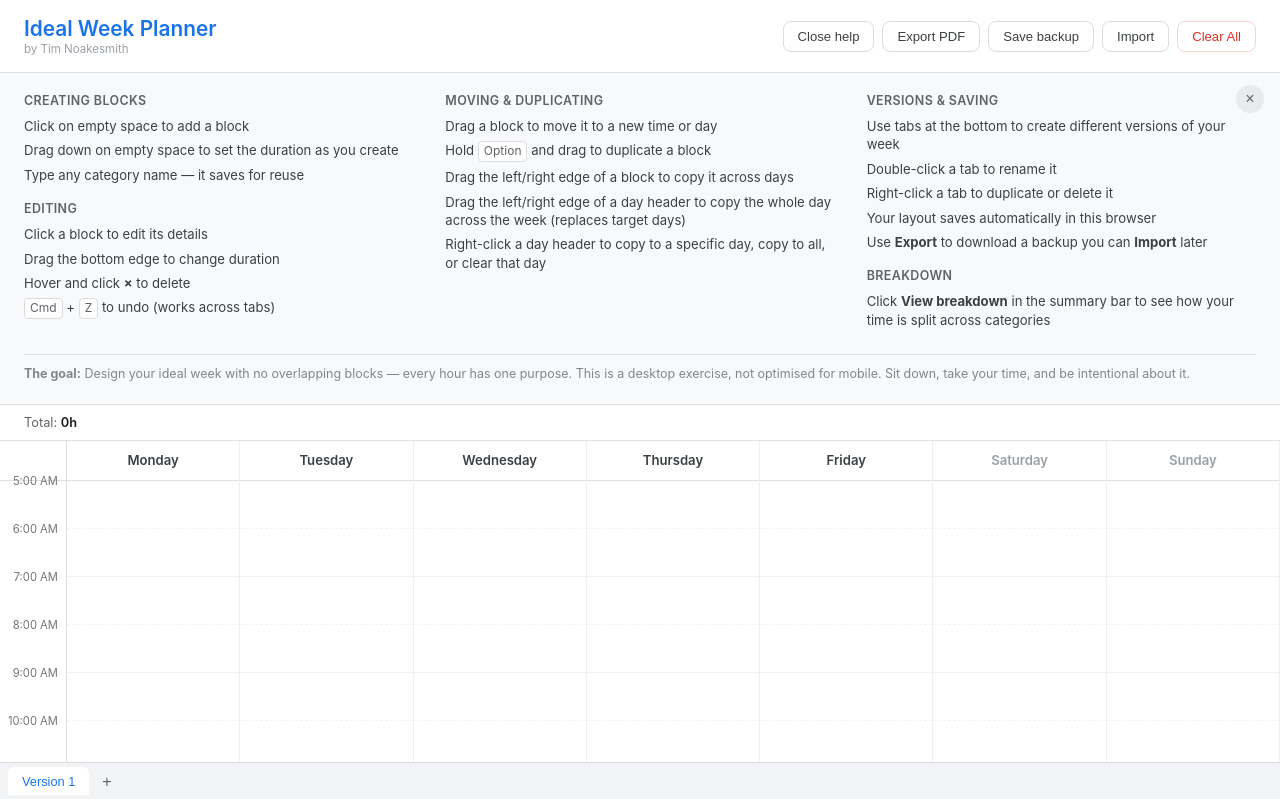
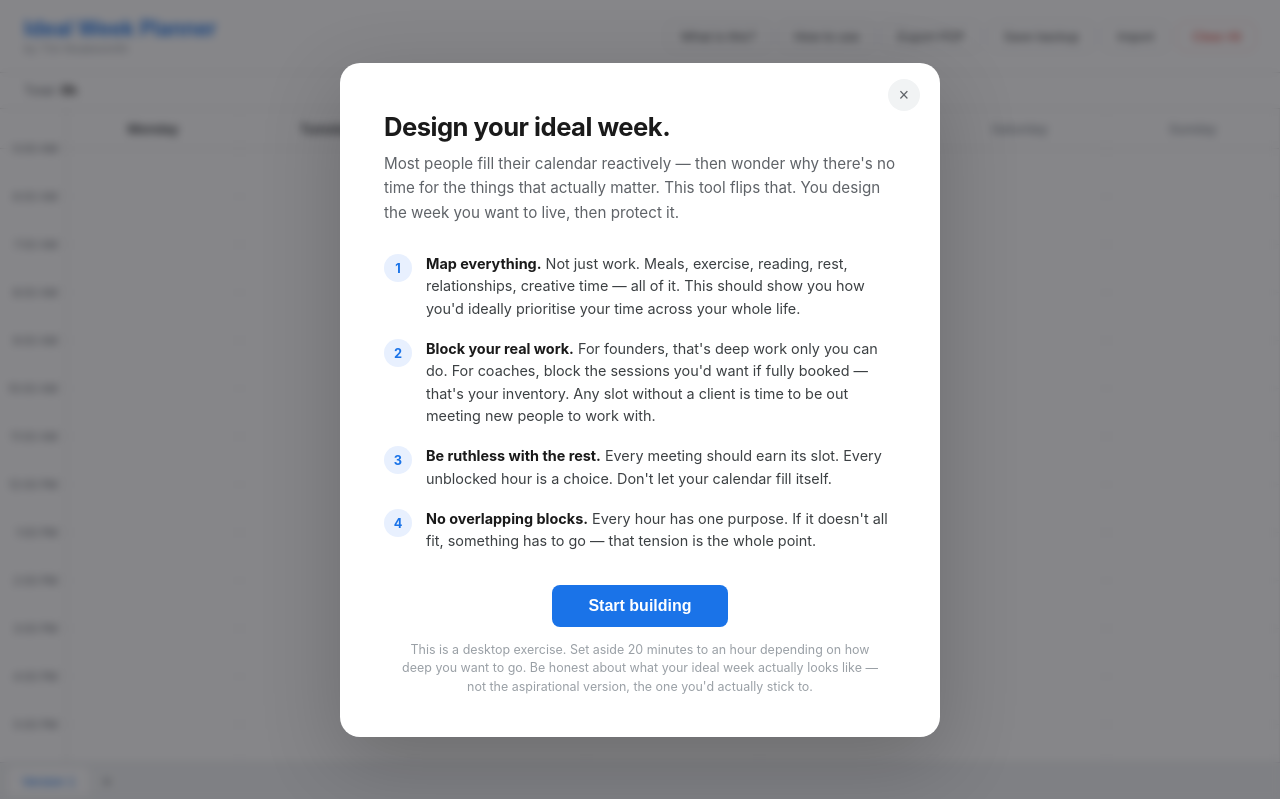
Before and after one commit to Noakesmith/ideal-week, a plain HTML site: page index.html in a window 1280 px wide. Shown: the top 799 px of the page. Drawn offline with Linux system fonts and the light colour scheme.

Commit message:
feat: welcome overlay with tool framing for first-time visitors
- Welcome modal explains the purpose: design your ideal week intentionally
- Shows automatically on first visit, then accessible via "What is this?" button
- Copy targeted at founders and coaches
- Overlap detection, export nudge, onboarding all included

Co-Authored-By: Claude Opus 4.6 (1M context) <noreply@anthropic.com>

```diff
--- a/index.html
+++ b/index.html
@@ -174,6 +174,25 @@
   .tab-menu-item.danger { color: #d93025; }
   body { padding-bottom: 42px; }
 
+  /* Welcome / about overlay */
+  .welcome-overlay { display: none; position: fixed; inset: 0; background: rgba(15,15,20,0.5); backdrop-filter: blur(4px); z-index: 200; justify-content: center; align-items: center; animation: fadeIn 0.2s ease; }
+  .welcome-overlay.active { display: flex; }
+  .welcome-modal { background: #fff; border-radius: 20px; width: 600px; max-width: 92vw; max-height: 90vh; overflow-y: auto; box-shadow: 0 24px 80px rgba(0,0,0,0.2); animation: slideUp 0.25s ease; position: relative; }
+  .welcome-close { position: absolute; top: 16px; right: 20px; background: #f1f3f4; border: none; width: 32px; height: 32px; border-radius: 50%; font-size: 1.1rem; color: #5f6368; cursor: pointer; display: flex; align-items: center; justify-content: center; z-index: 1; }
+  .welcome-close:hover { background: #e8eaed; color: #1a1a1a; }
+  .welcome-inner { padding: 48px 44px 40px; }
+  .welcome-inner h2 { font-size: 1.6rem; font-weight: 700; color: #1a1a1a; letter-spacing: -0.02em; margin-bottom: 10px; }
+  .welcome-inner .tagline { font-size: 0.95rem; color: #5f6368; margin-bottom: 28px; line-height: 1.6; }
+  .welcome-points { display: flex; flex-direction: column; gap: 18px; margin-bottom: 32px; }
+  .welcome-point { display: flex; gap: 14px; align-items: flex-start; }
+  .welcome-point .wp-num { width: 28px; height: 28px; background: #e8f0fe; color: #1a73e8; border-radius: 50%; display: flex; align-items: center; justify-content: center; font-size: 0.8rem; font-weight: 700; flex-shrink: 0; margin-top: 1px; }
+  .welcome-point .wp-text { font-size: 0.9rem; color: #3c4043; line-height: 1.55; }
+  .welcome-point .wp-text strong { color: #1a1a1a; }
+  .welcome-footer { text-align: center; }
+  .welcome-cta { padding: 12px 36px; background: #1a73e8; color: #fff; border: none; border-radius: 8px; font-size: 1rem; font-weight: 600; cursor: pointer; }
+  .welcome-cta:hover { background: #1557b0; }
+  .welcome-sub { font-size: 0.78rem; color: #9aa0a6; margin-top: 14px; line-height: 1.5; max-width: 480px; margin-left: auto; margin-right: auto; }
+
   /* Help panel */
   .help-btn { padding: 7px 14px; border: 1px solid #dadce0; background: #fff; color: #3c4043; border-radius: 8px; cursor: pointer; font-size: 0.82rem; font-weight: 500; }
   .help-btn:hover { background: #f1f3f4; }
@@ -193,9 +212,42 @@
 </head>
 <body>
 
+<div class="welcome-overlay" id="welcome-overlay" onclick="if(event.target===this)closeWelcome()">
+  <div class="welcome-modal">
+    <button class="welcome-close" onclick="closeWelcome()">&times;</button>
+    <div class="welcome-inner">
+      <h2>Design your ideal week.</h2>
+      <p class="tagline">Most people fill their calendar reactively — then wonder why there's no time for the things that actually matter. This tool flips that. You design the week you want to live, then protect it.</p>
+      <div class="welcome-points">
+        <div class="welcome-point">
+          <span class="wp-num">1</span>
+          <div class="wp-text"><strong>Map everything.</strong> Not just work. Meals, exercise, reading, rest, relationships, creative time — all of it. This should show you how you'd ideally prioritise your time across your whole life.</div>
+        </div>
+        <div class="welcome-point">
+          <span class="wp-num">2</span>
+          <div class="wp-text"><strong>Block your real work.</strong> For founders, that's deep work only you can do. For coaches, block the sessions you'd want if fully booked — that's your inventory. Any slot without a client is time to be out meeting new people to work with.</div>
+        </div>
+        <div class="welcome-point">
+          <span class="wp-num">3</span>
+          <div class="wp-text"><strong>Be ruthless with the rest.</strong> Every meeting should earn its slot. Every unblocked hour is a choice. Don't let your calendar fill itself.</div>
+        </div>
+        <div class="welcome-point">
+          <span class="wp-num">4</span>
+          <div class="wp-text"><strong>No overlapping blocks.</strong> Every hour has one purpose. If it doesn't all fit, something has to go — that tension is the whole point.</div>
+        </div>
+      </div>
+      <div class="welcome-footer">
+        <button class="welcome-cta" onclick="closeWelcome()">Start building</button>
+        <p class="welcome-sub">This is a desktop exercise. Set aside 20 minutes to an hour depending on how deep you want to go. Be honest about what your ideal week actually looks like — not the aspirational version, the one you'd actually stick to.</p>
+      </div>
+    </div>
+  </div>
+</div>
+
 <div class="header">
   <div><h1>Ideal Week Planner</h1><div class="byline">by <a href="https://timnoakesmith.com" target="_blank">Tim Noakesmith</a></div></div>
   <div class="header-actions">
+    <button class="help-btn" onclick="openWelcome()">What is this?</button>
     <button class="help-btn" id="help-toggle-btn" onclick="toggleHelp()">How to use</button>
     <button onclick="exportPDF()">Export PDF</button>
     <button onclick="exportJSON()">Save backup</button>
@@ -1532,6 +1584,14 @@ document.addEventListener('click', (e) => {
   if (!e.target.closest('.day-ctx')) closeDayCtx();
 });
 
+function openWelcome() {
+  document.getElementById('welcome-overlay').classList.add('active');
+}
+
+function closeWelcome() {
+  document.getElementById('welcome-overlay').classList.remove('active');
+}
+
 function toggleHelp() {
   const panel = document.getElementById('help-panel');
   panel.classList.toggle('open');
@@ -1539,7 +1599,7 @@ function toggleHelp() {
 }
 
 document.addEventListener('keydown', (e) => {
-  if (e.key === 'Escape') { closeModal(); closeBreakdown(); }
+  if (e.key === 'Escape') { closeModal(); closeBreakdown(); closeWelcome(); }
   if (e.key === 'Enter' && document.getElementById('modal').classList.contains('active') && document.activeElement !== catInput) saveBlock();
   if (e.key === 'z' && (e.metaKey || e.ctrlKey) && !e.shiftKey) {
     e.preventDefault();
@@ -1563,10 +1623,10 @@ function dismissNudge() {
 
 checkNudge();
 
-// First visit: auto-open help
+// First visit: show welcome overlay
 if (!localStorage.getItem('idealWeekVisited')) {
   localStorage.setItem('idealWeekVisited', '1');
-  toggleHelp();
+  openWelcome();
 }
 </script>
 </body>
```
